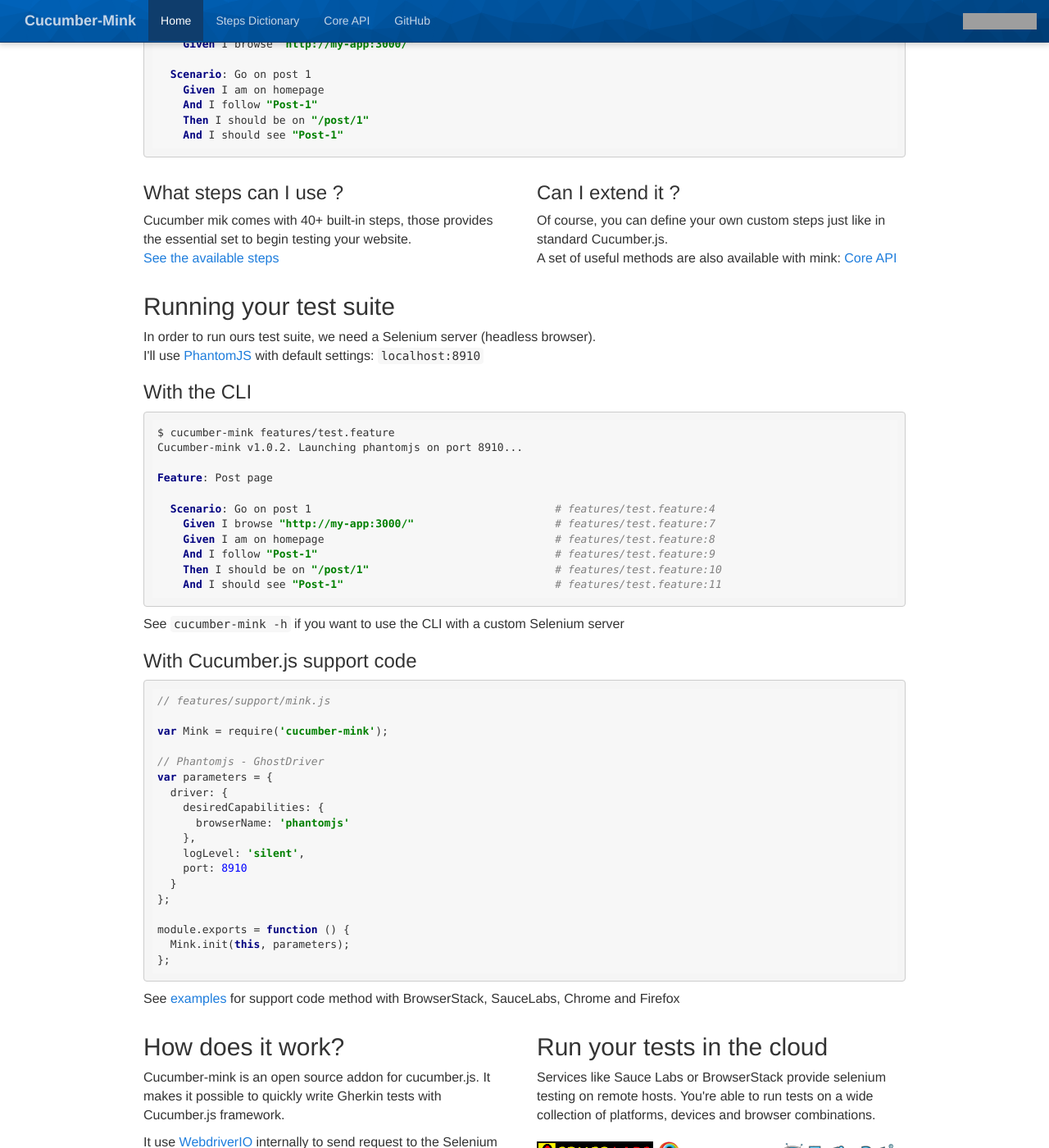
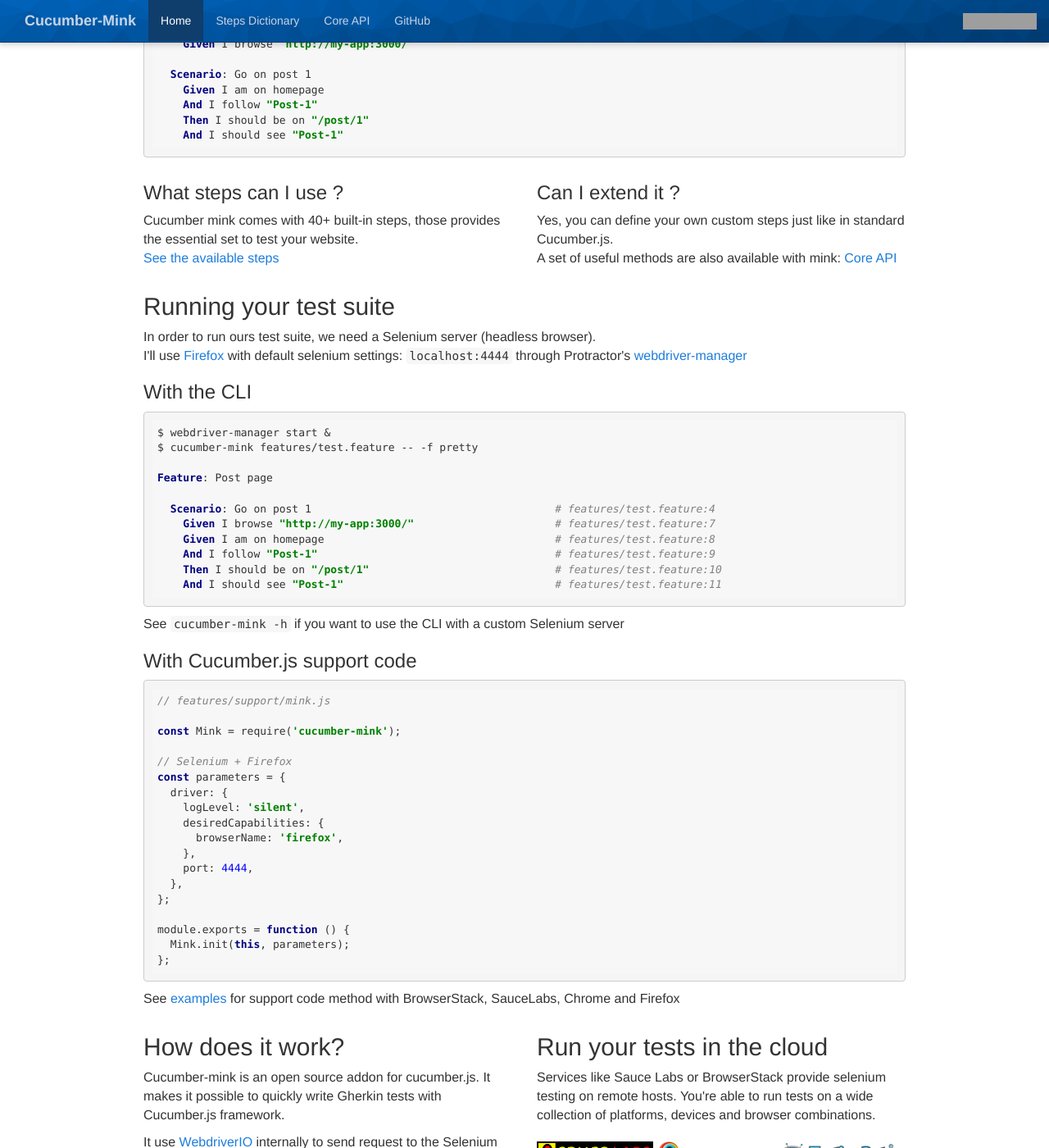
Before and after one commit to arnaud-dezandee/cucumber-mink, a Jekyll site: the page built from index.html, in a window 1280 px wide and 1400 px high, scrolled down 571 px. Shown: the whole window at 82% size. Built offline with Jekyll 4.4.1, drawn with Linux system fonts in a browser that asks for light colours; nearby versions of some CDN libraries; grey boxes are pictures that could not be loaded.

Commit message:
docs(home): typos, firefox default browser

````diff
--- a/_data/home.yaml
+++ b/_data/home.yaml
@@ -26,8 +26,8 @@
       And I should see "Post-1"
 
 cli: |
-  $ cucumber-mink features/test.feature
-  Cucumber-mink v1.0.2. Launching phantomjs on port 8910...
+  $ webdriver-manager start &
+  $ cucumber-mink features/test.feature -- -f pretty
 
   Feature: Post page
 
@@ -41,80 +41,19 @@
 support_code: |
   // features/support/mink.js
 
-  var Mink = require('cucumber-mink');
+  const Mink = require('cucumber-mink');
 
-  // Phantomjs - GhostDriver
-  var parameters = {
+  // Selenium + Firefox
+  const parameters = {
     driver: {
+      logLevel: 'silent',
       desiredCapabilities: {
-        browserName: 'phantomjs'
+        browserName: 'firefox',
       },
-      logLevel: 'silent',
-      port: 8910
-    }
+      port: 4444,
+    },
   };
 
   module.exports = function () {
     Mink.init(this, parameters);
   };
-
-md: |
-  # Prerequisites
-
-  * [Node.js](http://nodejs.org)
-  * Selenium server with WebDriver (Selenium 2.0), see:
-    * [PhantomJS](http://phantomjs.org/download.html)
-    * [Webdriver-manager](https://github.com/pose/webdriver-manager)
-
-  # Quick start
-
-  ``` bash
-  $ npm install -g cucumber-mink
-  ```
-
-  Launch your Selenium server (ex: PhantomJS)
-
-  ``` bash
-  $ phantomjs -w
-  ```
-
-  Use pre-defined steps in `features/__.feature` files
-
-  ``` gherkin
-  # features/home.feature
-  Feature: I can use cucumber.mink to check the content of my website
-
-    Background:
-      Given I browse "http://localhost:3000"
-
-    Scenario: Check Homepage content
-      Given I am on the homepage
-      And   I should see "Welcome to my awesome application" in the "h1" element
-  ```
-
-  Run your tests
-
-  ``` bash
-  $ cucumber-mink
-  ```
-
-  Done !
-
-  *Note:* see help `$ cucumber-mink -h` if you're not using PhantomJs.
-
-  [npm-image]: https://img.shields.io/npm/v/cucumber-mink.svg?style=flat
-  [npm-url]: https://www.npmjs.com/package/cucumber-mink
-  [travis-image]: https://img.shields.io/travis/Adezandee/cucumber-mink.svg?style=flat
-  [travis-url]: https://travis-ci.org/Adezandee/cucumber-mink
-  [coveralls-image]: https://img.shields.io/coveralls/Adezandee/cucumber-mink.svg?style=flat
-  [coveralls-url]: https://coveralls.io/r/Adezandee/cucumber-mink?branch=master
-  [david-image]: https://img.shields.io/david/Adezandee/cucumber-mink.svg
-  [david-url]: https://david-dm.org/Adezandee/cucumber-mink
-  [code-climate-image]: https://img.shields.io/codeclimate/github/Adezandee/cucumber-mink.svg
-  [code-climate-url]: https://codeclimate.com/github/Adezandee/cucumber-mink
-  [codacy-image]: https://img.shields.io/codacy/144466c7cc514f7686ef2120d41982b8.svg
-  [codacy-url]: https://www.codacy.com/public/adezandee/cucumber-mink
-  [bithound-image]: https://www.bithound.io/github/Adezandee/cucumber-mink/badges/score.svg
-  [bithound-url]: https://www.bithound.io/github/Adezandee/cucumber-mink
-  [js-org-image]: https://img.shields.io/badge/js.org-dns-ffb400.svg
-  [js-org-url]: http://js.org
--- a/index.html
+++ b/index.html
@@ -22,14 +22,14 @@
       <div class="col-md-6">
         <h3>What steps can I use ?</h3>
         <p>
-          Cucumber mik comes with 40+ built-in steps, those provides the essential set to begin testing your website.<br/>
+          Cucumber mink comes with 40+ built-in steps, those provides the essential set to test your website.<br/>
           <a href="/steps">See the available steps</a>
         </p>
       </div>
       <div class="col-md-6">
         <h3>Can I extend it ?</h3>
         <p>
-          Of course, you can define your own custom steps just like in standard Cucumber.js.<br/>
+          Yes, you can define your own custom steps just like in standard Cucumber.js.<br/>
           A set of useful methods are also available with mink: <a href="/api">Core API</a>
         </p>
       </div>
@@ -37,7 +37,7 @@
     <h2>Running your test suite</h2>
     <p>
       In order to run ours test suite, we need a Selenium server (headless browser).<br/>
-      I'll use <a href="http://phantomjs.org/" target="_blank" rel="external">PhantomJS</a> with default settings: <code>localhost:8910</code>
+      I'll use <a href="https://www.mozilla.org/fr/firefox/new/" target="_blank" rel="external">Firefox</a> with default selenium settings: <code>localhost:4444</code> through Protractor's <a href="https://github.com/angular/webdriver-manager">webdriver-manager</a>
     </p>
     <h3>With the CLI</h3>
     <pre><code class="bash">{{ site.data.home.cli }}</code></pre>
````
